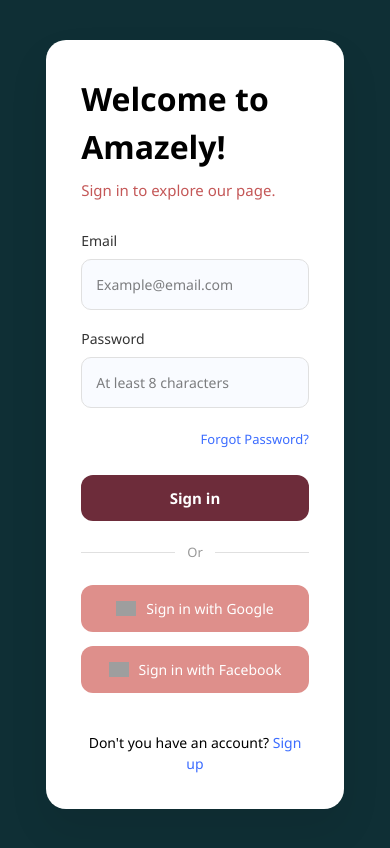
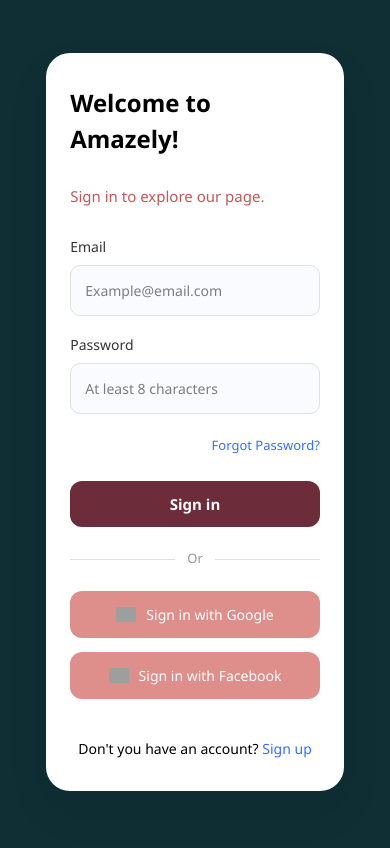
Before and after one commit to nivethanancroos/AmazlyGifts_ECommerce, a React (Vite) app: page / in a window 390 px wide. Built offline with nearby package versions, Linux system fonts and the light colour scheme; grey boxes are pictures that could not be loaded.

Commit message:
Add verification component and update auth UI

```diff
--- a/src/components/Login.css
+++ b/src/components/Login.css
@@ -186,7 +186,9 @@ body {
 /* 📱 MOBILE */
 @media (max-width: 768px) {
   .login-card {
-    flex-direction: column;
+    flex-direction: column;   /* Stack sections */
+    height: auto;             /* Allow natural height */
+    border-radius: 24px;
   }
 
   .login-right {
@@ -194,6 +196,47 @@ body {
   }
 
   .login-left {
-    padding: 35px;
+     width: 100%;
+    padding: 32px 24px;
   }
+
+  /* LANGUAGE DROPDOWN (if exists) */
+  .lang {
+    top: 16px;
+    right: 20px;
+    font-size: 12px;
+  }
+
+  /* TITLE SIZE REDUCED */
+  .login-left h1 {
+    font-size: 24px;
+    margin-bottom: 28px;
+  }
+
+  /* SOCIAL BUTTONS STACK */
+  .social-row {
+    flex-direction: column;
+    gap: 12px;
+  }
+
+  .social-btn {
+    width: 100%;
+    font-size: 14px;
+  }
+
+  /* INPUT SPACING */
+  .input-group {
+    margin-bottom: 20px;
+  }
+
+  .input-group input {
+    font-size: 14px;
+  }
+
+  /* LOGIN BUTTON */
+  .login-btn {
+    font-size: 14px;
+    padding: 12px;
+  }
+
 }
```
